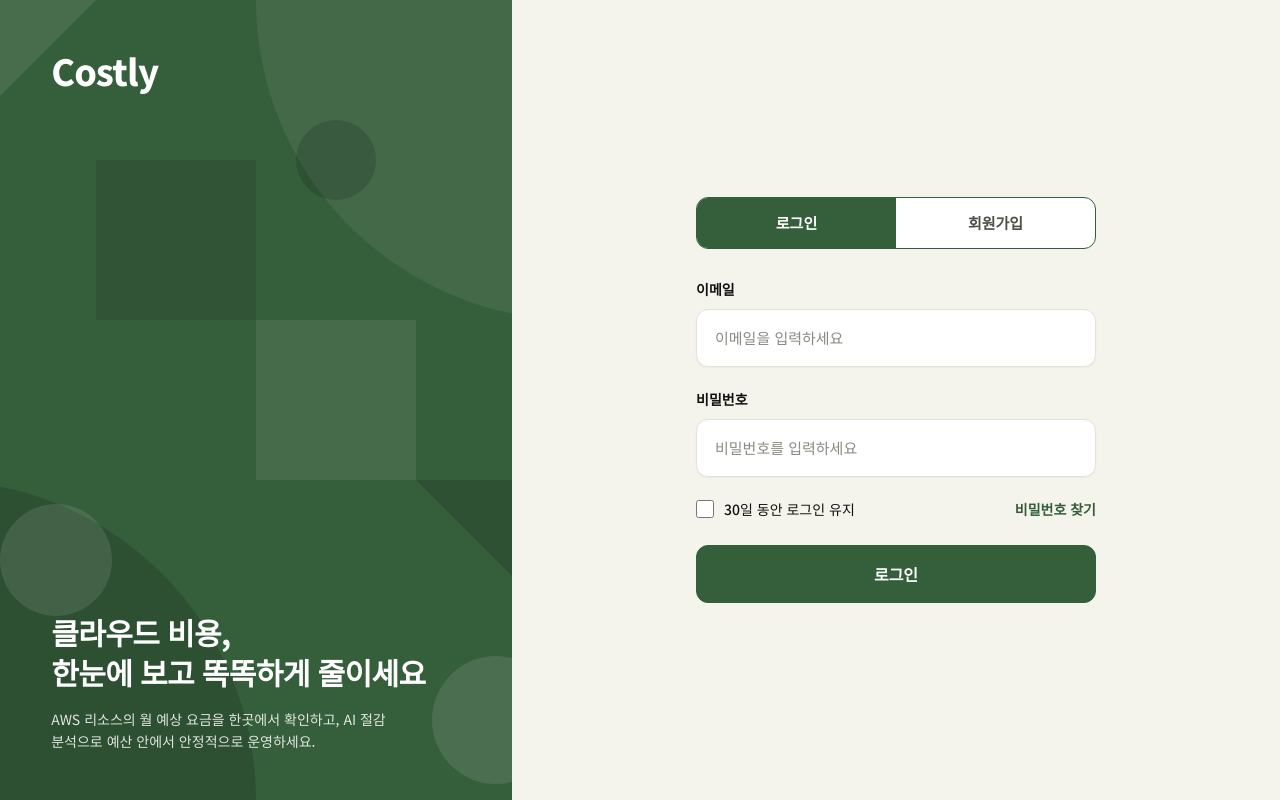
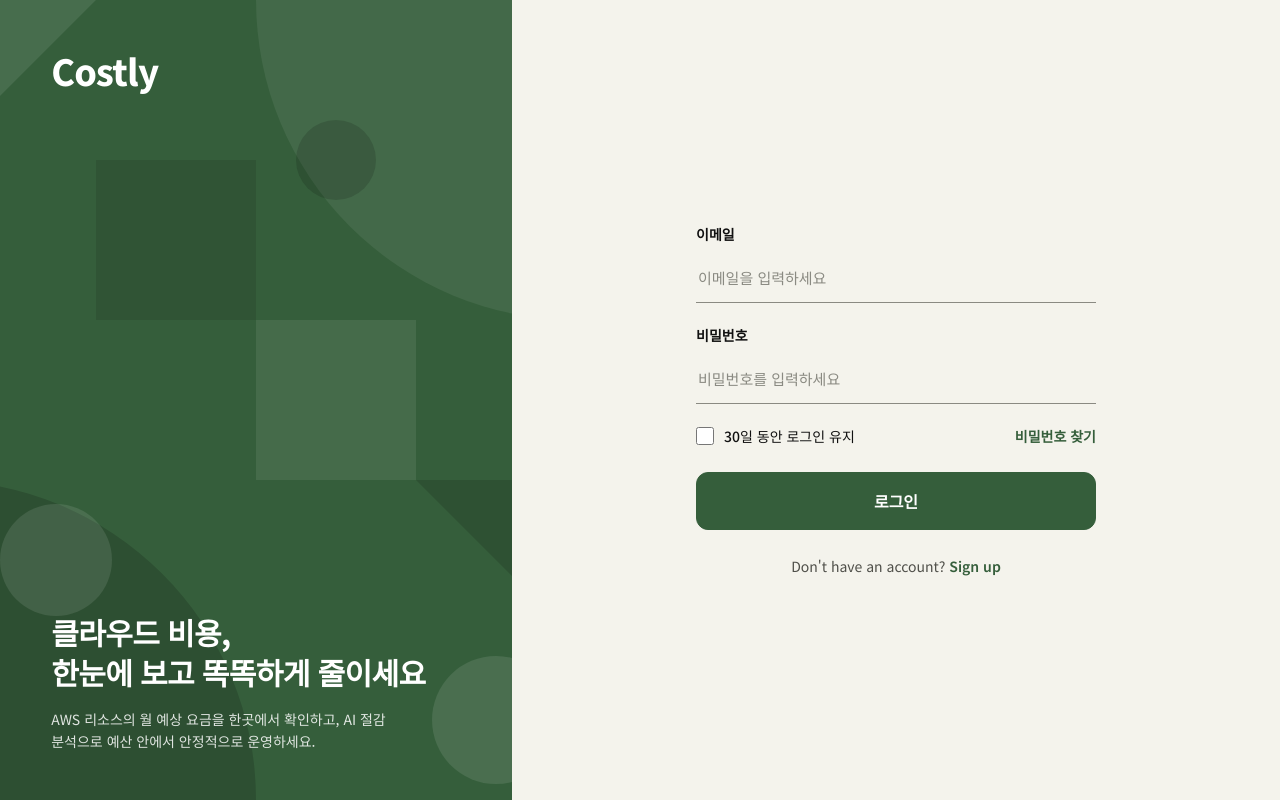
Before and after one commit to JangSengJu/3J-FE, a React (Vite) app: page / in a window 1280 px wide. Built offline with nearby package versions, Linux system fonts and the light colour scheme.

Commit message:
fix: 입력창 밑줄 스타일 적용 및 로그인/회원가입 전환을 하단 링크로 변경

```diff
--- a/src/index.css
+++ b/src/index.css
@@ -180,3 +180,9 @@ button { font-family: inherit; }
 .c-link{font:inherit;font-weight:600;color:var(--accent);background:none;border:0;padding:0;cursor:pointer}
 .c-link:hover{color:var(--accent-hover);text-decoration:underline}
 .c-side .c-authcard .c-btn.primary{width:100%;margin-top:4px;padding:16px 18px;border-radius:12px;font-size:16px}
+
+/* 밑줄형 입력창 + 하단 전환 링크 */
+.c-authcard .c-input{background:transparent;border:0;border-bottom:1px solid var(--line-strong);border-radius:0;box-shadow:none;padding:12px 2px}
+.c-authcard .c-input:hover{border-color:var(--ink)}
+.c-authcard .c-input:focus{background:transparent;border-color:var(--accent);box-shadow:0 1px 0 var(--accent)}
+.c-switch{margin:24px 0 0;text-align:center;font-size:14px;color:var(--muted)}
--- a/src/pages/AuthPage.tsx
+++ b/src/pages/AuthPage.tsx
@@ -43,14 +43,6 @@ export default function AuthPage({ onAuth }: Props) {
       <Intro />
       <div className="c-side">
       <div className="c-authcard">
-        <div className="c-seg">
-          <button type="button" className={signUp ? '' : 'on'} onClick={() => setSignUp(false)}>
-            로그인
-          </button>
-          <button type="button" className={signUp ? 'on' : ''} onClick={() => setSignUp(true)}>
-            회원가입
-          </button>
-        </div>
         <form onSubmit={submit}>
           <div>
             <label className="c-label" htmlFor="email">이메일</label>
@@ -70,6 +62,12 @@ export default function AuthPage({ onAuth }: Props) {
           )}
           <button type="submit" className="c-btn primary">{label}</button>
         </form>
+        <p className="c-switch">
+          {signUp ? 'Already have an account?' : "Don't have an account?"}{' '}
+          <button type="button" className="c-link" onClick={() => setSignUp(!signUp)}>
+            {signUp ? 'Sign in' : 'Sign up'}
+          </button>
+        </p>
       </div>
       </div>
     </div>
```
